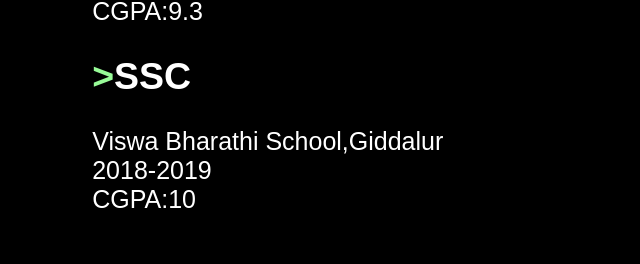
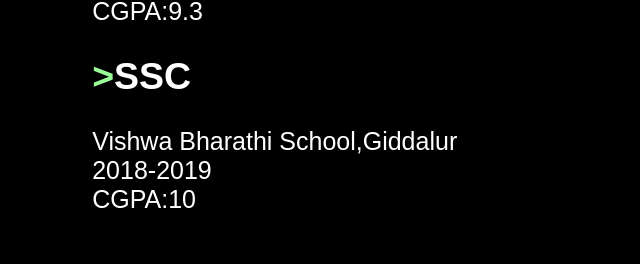
Before and after one commit to Tanujakosinepalli23/saitanujaportfolio, a plain HTML site: page index.html in a window 1280 px wide. Shown: the part 1214-1478 px from the top of the page, without its empty margins (23-663 px from the left). Drawn offline with Linux system fonts and the light colour scheme.

Commit message:
Update index.html

```diff
--- a/index.html
+++ b/index.html
@@ -48,7 +48,7 @@
             <h2><span>></span>Intermediate</h2><br>
                 <p>Jeevana Jyothi Junior College,Giddalur<br>2019-2021<br>CGPA:9.3</p><br>
             <h2><span>></span>SSC</h2><br>
-                <p>Viswa Bharathi School,Giddalur<br>2018-2019<br>CGPA:10</p><br>
+                <p>Vishwa Bharathi School,Giddalur<br>2018-2019<br>CGPA:10</p><br>
 
 
 
```
